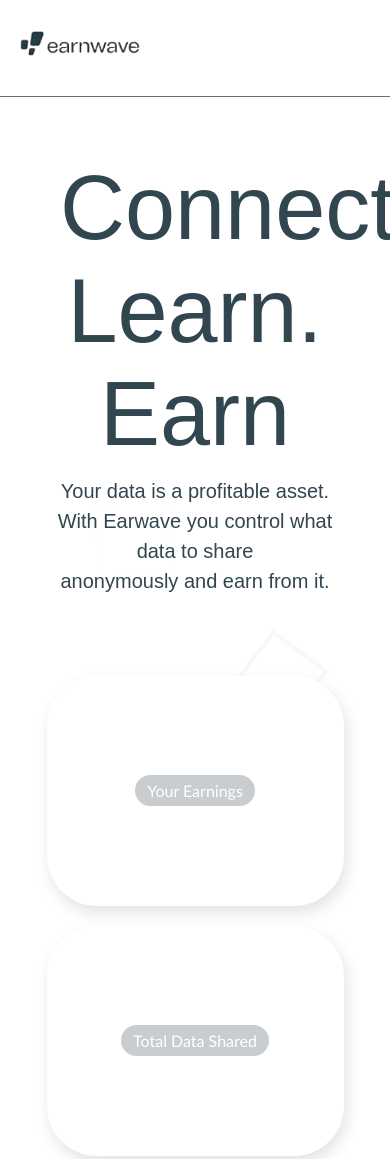
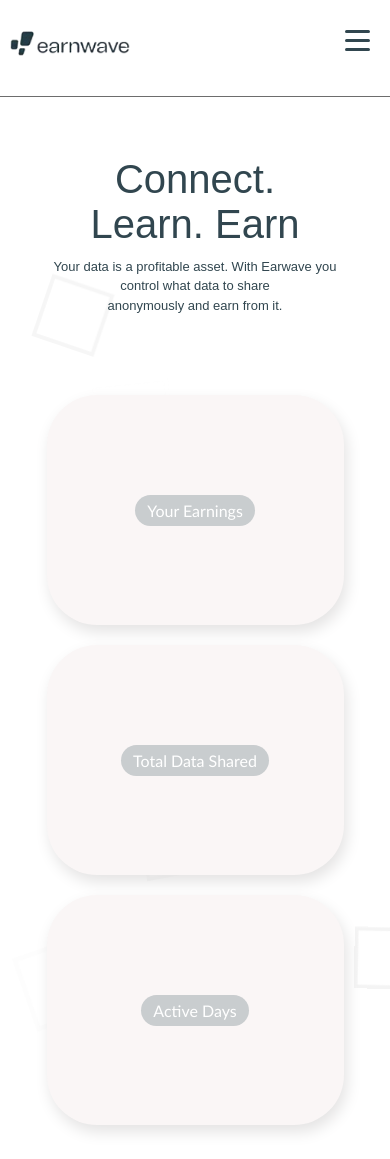
Before and after one commit to rbolivar-823/task-3-landing-page, a plain HTML site: page index.html in a window 390 px wide. Shown: the top 1159 px of the page. Drawn offline with Linux system fonts and the light colour scheme.

Commit message:
update for my task

```diff
--- a/index.html
+++ b/index.html
@@ -16,12 +16,20 @@
       <div></div>
       <div></div>
       <div></div>
+      <div></div>
+      <div></div>
     </div>
   </div>
     <header>
         <div id="nav--logo">
             <img src="image/earnwave.png" alt="" width="120px">
         </div>
+        <input type="checkbox" id="nav-toggle" class="nav-toggle" />
+            <label for="nav-toggle" class="hamburger">
+              <span></span>
+              <span></span>
+              <span></span>
+            </label>
         <div id="nav--link">
             <ul>
                 <li><a href="#">About</a></li>
--- a/style.css
+++ b/style.css
@@ -58,6 +58,16 @@ body{
     top: 90%;
     left: 63%;
     animation: animate 8s infinite;
+}
+.box div:nth-child(8){
+  top: 30%;
+  left: 10%;
+  animation: animate 10s infinite;
+}
+.box div:nth-child(9){
+  top: 90%;
+  left: 63%;
+  animation: animate 8s infinite;
 }
 @keyframes animate {
     0%{
@@ -221,7 +231,7 @@ animation: slide 2.5s;
     display: flex;
     justify-content: center;
     align-items: center;
-    background-color: white;
+    background-color: rgb(250, 246, 246);
     box-shadow: 3px 7px 15px #e4e3e3;
     backface-visibility: hidden;
   }
@@ -257,6 +267,9 @@ animation: slide 2.5s;
       font-size: 20px;
       padding: 10px 20px;
     }
+    #nav--link ul li a{
+      font-size: 14px;
+    }
   }
 
 @media (max-width: 768px) {
@@ -265,8 +278,9 @@ animation: slide 2.5s;
       }
 
       .card {
-        width: 250px;
+        width: 200px;
         height: 250px;
+        margin: auto;
       }
 
       .card-front p,
@@ -275,16 +289,29 @@ animation: slide 2.5s;
         padding: 8px 16px;
       }
       header {
-    flex-wrap: wrap;
-    flex-direction: column;
+
+    display: flex;
     align-items: flex-start;
+    justify-content: space-between;
     width: 100%;
-    padding: 10px 20px;
+    padding: 10px 10px;
+    margin: auto;
   }
 
   .hamburger {
     display: flex;
+    padding-top: 20px;
     margin-left: auto;
+    padding-right: 30px;
+    animation: sliders 3s;
+  }
+  @keyframes sliders {
+    0%{
+      padding-top: 0;
+    }
+    100%{
+      padding-top: 20px;
+    }
   }
 
   #nav--link,
@@ -300,10 +327,16 @@ animation: slide 2.5s;
     padding: 20px 0;
   }
 
-  /* Show nav when toggle is checked */
+
   .nav-toggle:checked ~ #nav--link,
   .nav-toggle:checked ~ #nav--button {
     display: block;
+  }
+  .text h1{
+    font-size: 40px;
+  }
+  .text p{
+    font-size: 13px;
   }
     }
 
```
